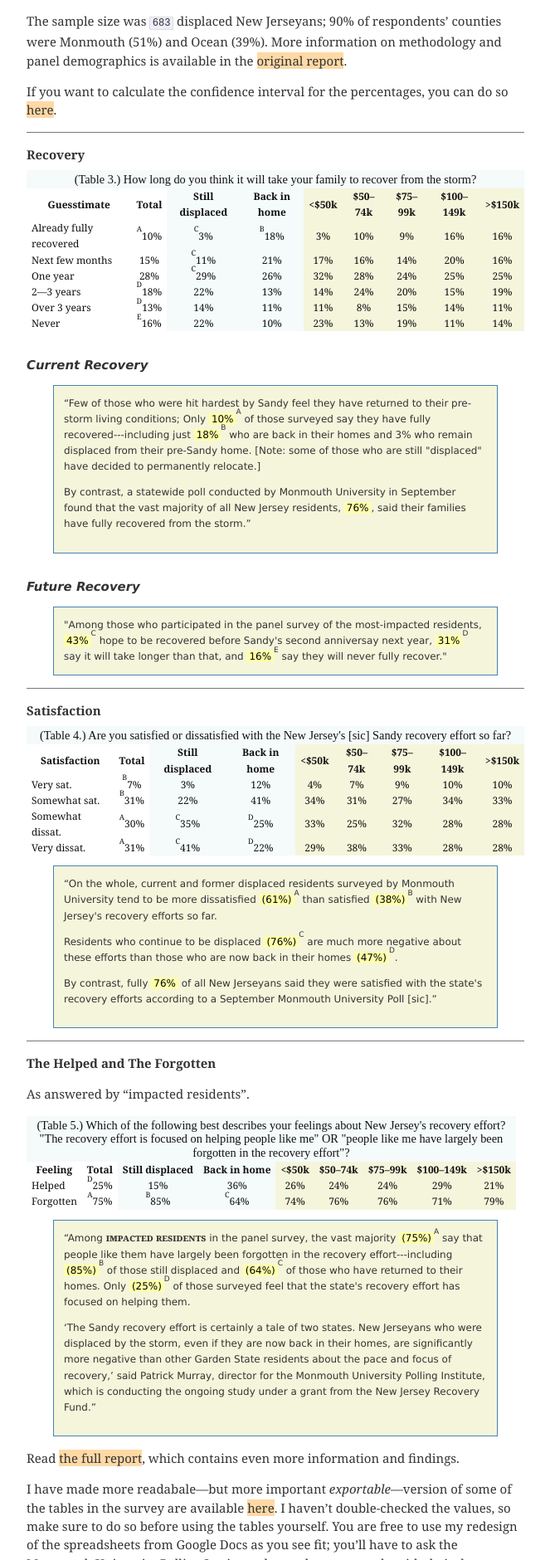
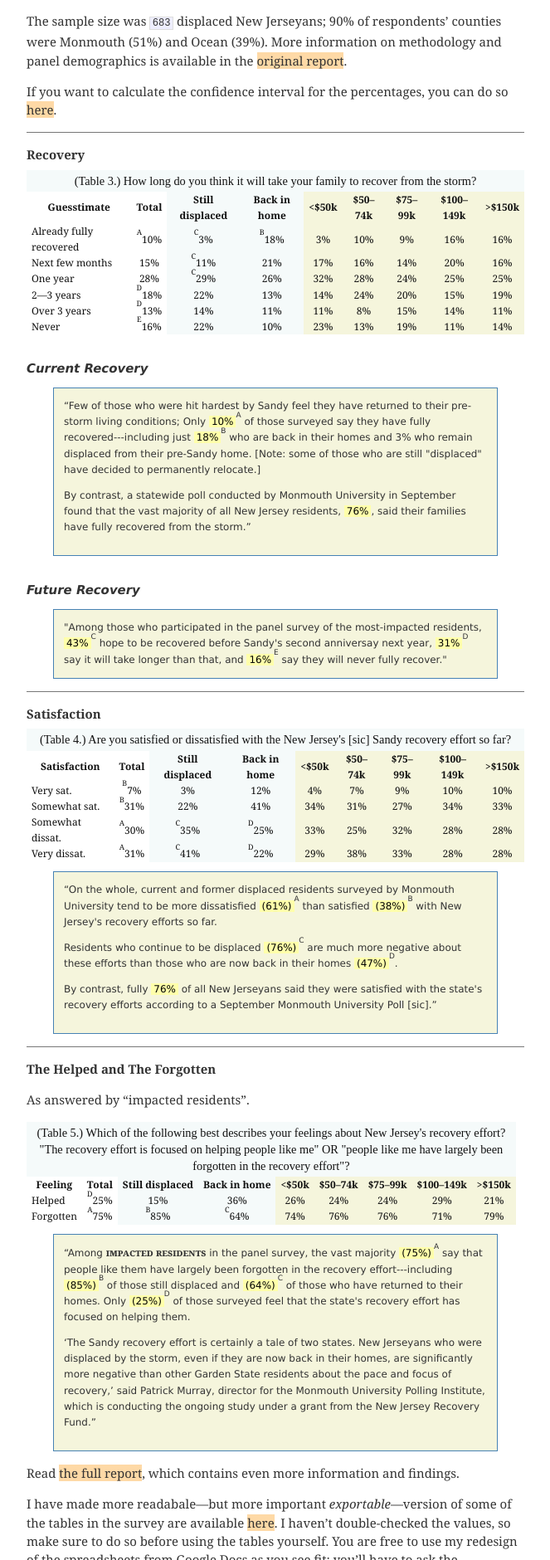
Before and after one commit to ndarville/ndarville.github.io, a Jekyll site: the page built from _posts/2013-12-26-sandy-anniversay-survey.markdown, in a window 1280 px wide. Shown: the part 637-2517 px from the top of the page at 83% size, without its empty margins (308-971 px from the left). Built offline with Jekyll 4.4.1, drawn with Linux system fonts in a browser that asks for light colours; Markdown is read by kramdown in place of the engine named in the settings.

Commit message:
Proper line height for table captions

```diff
--- a/css/custom.css
+++ b/css/custom.css
@@ -108,7 +108,7 @@ table {
         text-align: center;
         margin-left: 0 auto;
         padding: 3px 10px;
-        font: 1.2em/1.15em Georgia small-caps;  /** Revise lineheight */
+        font: 1.2em/1.4em Georgia small-caps;
         caption-side: top;
         background-color: #F5FAFA;
     }
```
Also changed, not shown: css/style.min.css.
